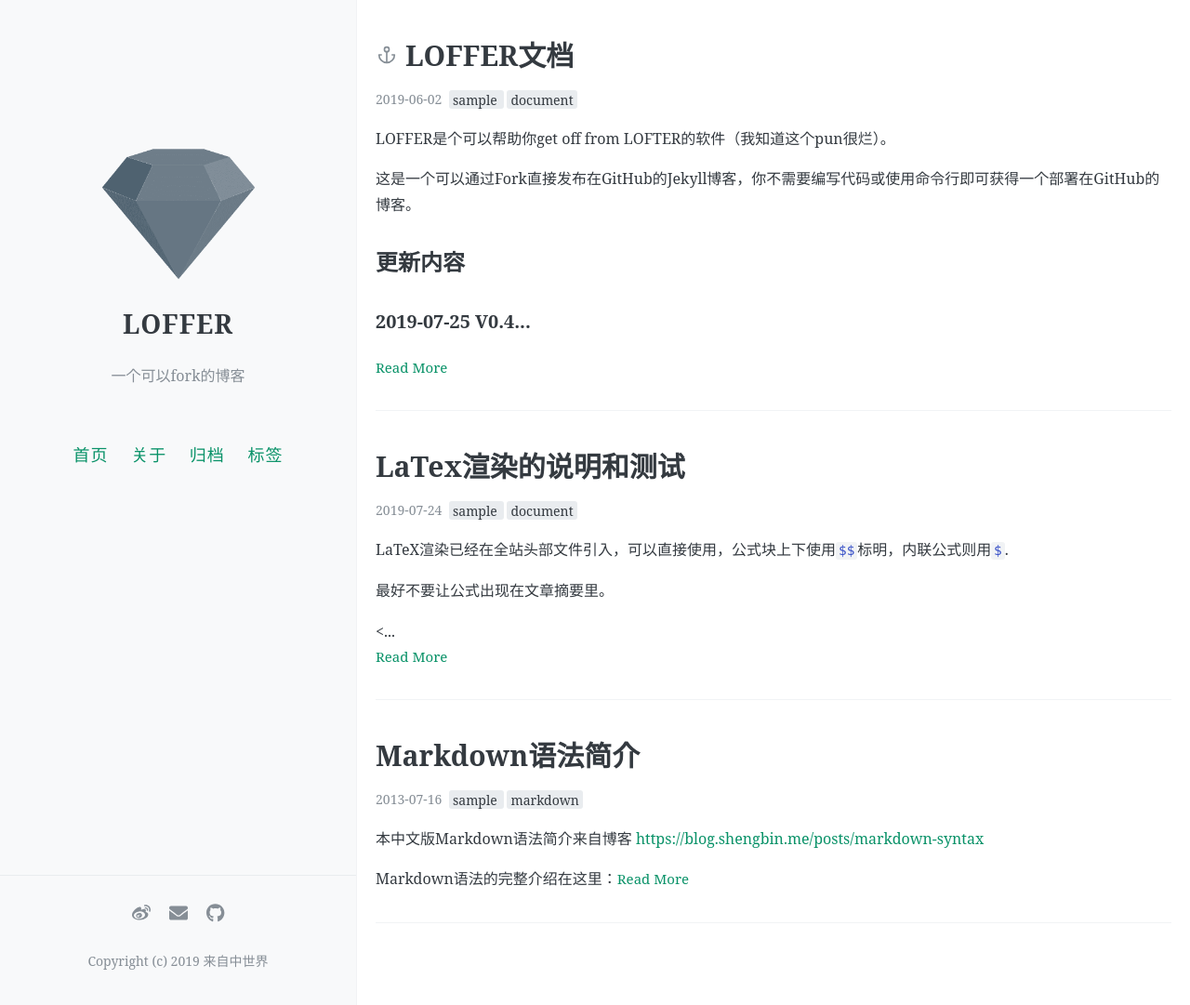
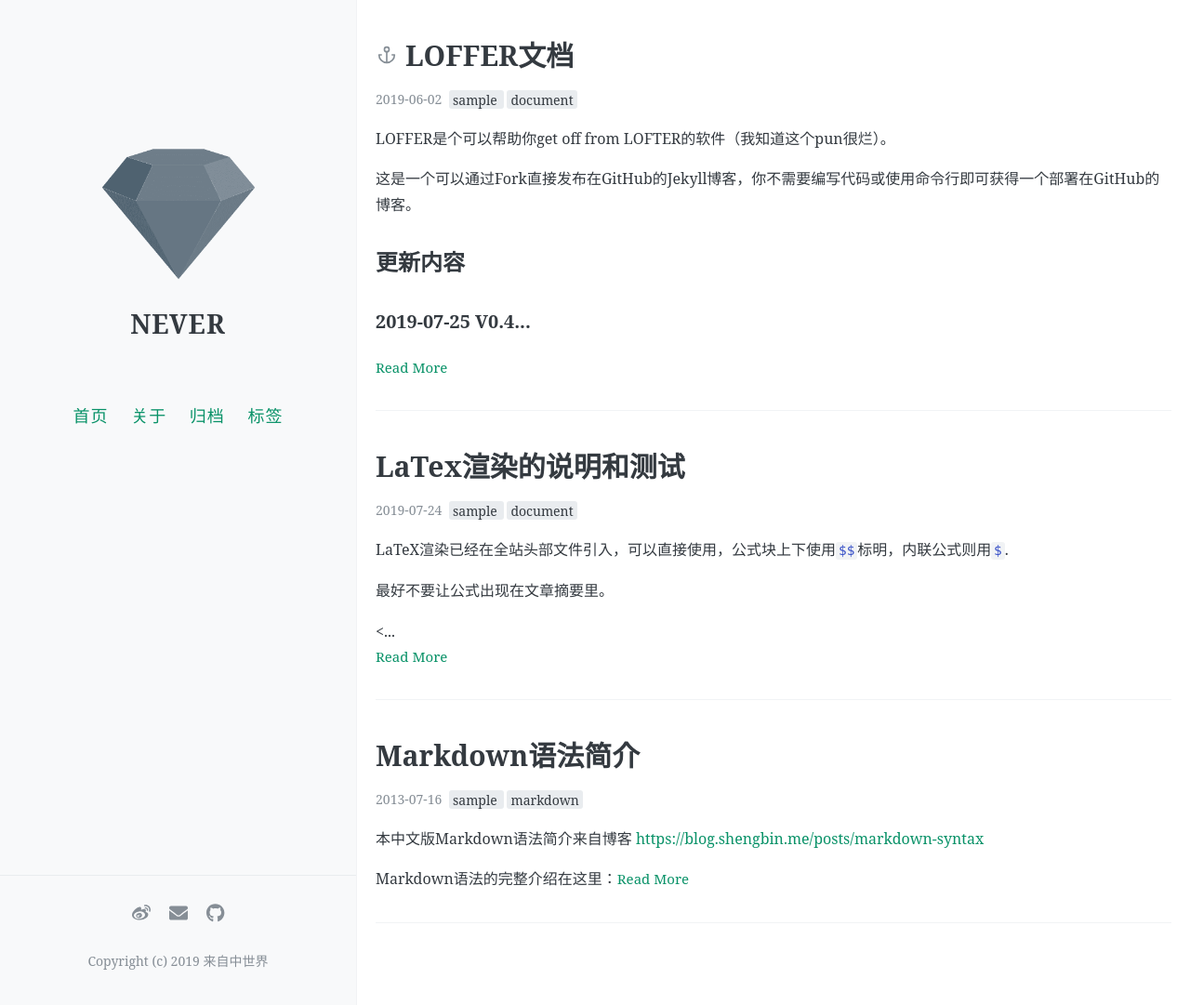
Before and after one commit to FromEndWorld/LOFFER, a Jekyll site: the page built from index.html, in a window 1280 px wide and 1081 px high. Shown: the whole window at 93% size. Built offline with Jekyll 4.4.1, drawn with Linux system fonts in a browser that asks for light colours; nearby versions of some CDN libraries; the list of posts is cut into pages by our own code; comment, search, counter and statistics services are not loaded.

Commit message:
Update _config.yml

```diff
--- a/_config.yml
+++ b/_config.yml
@@ -5,9 +5,9 @@
 # 你的博客名称，请用你想要的博客名替换“LOFFER”，以下修改都可类似处理
 # 注意，“name: LOFFER”，冒号后面的空格不可以省略。
 # 井号后面的文字是说明文档，不会被程序读取。
-name: LOFFER
+name: NEVER
 # 描述/签名
-description: 一个可以fork的博客
+description:
 
 #
 # 下面的设定都是可选的
```
